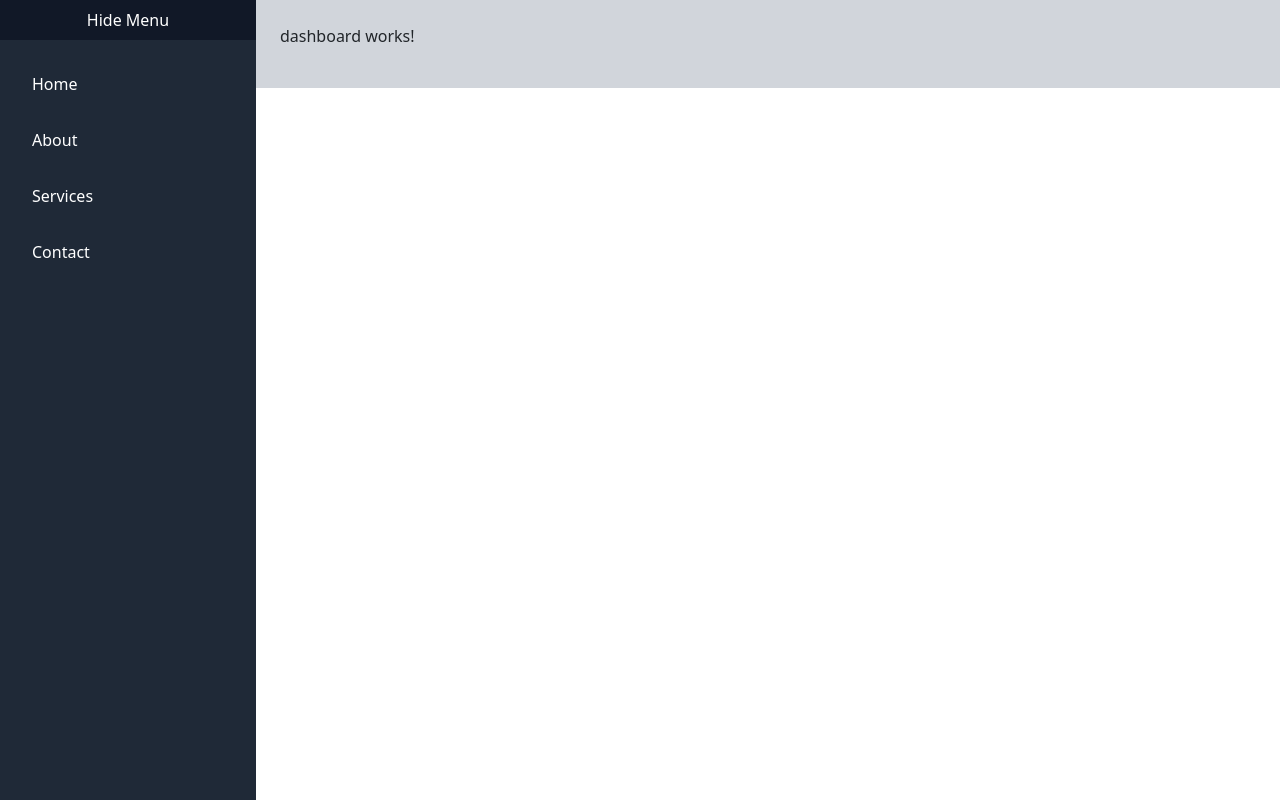
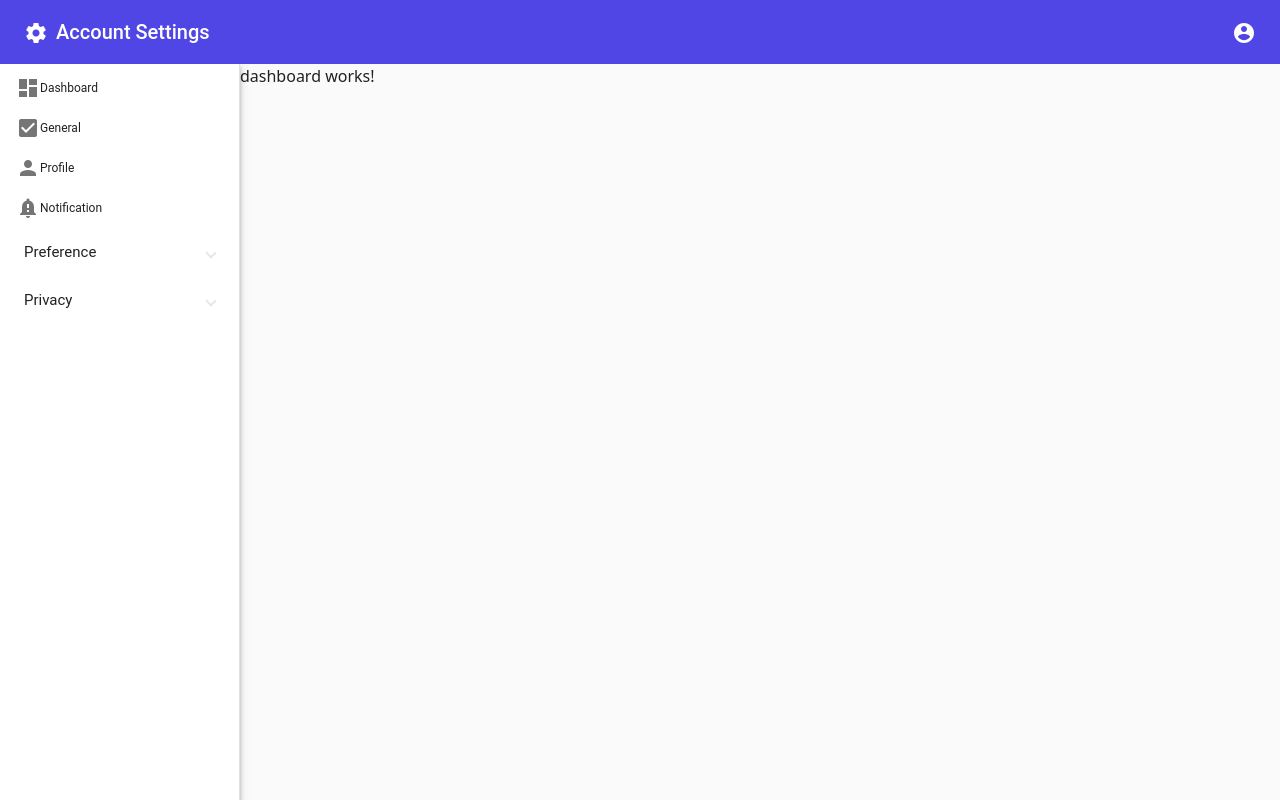
Before and after one commit to Devopsguyindia/MPOSupplier, an Angular app: page /dashboard in a window 1280 px wide. Built offline with nearby package versions, Linux system fonts and the light colour scheme.

Commit message:
Add material sidebar

```diff
--- a/src/app/pages/main-layout/main-layout.component.html
+++ b/src/app/pages/main-layout/main-layout.component.html
@@ -1,45 +1,64 @@
-<div class="flex h-screen">
-  <!-- Sidebar -->
-  <div
-    class="fixed inset-y-0 left-0 transform transition-all duration-200 ease-in-out bg-gray-800 text-white z-50 flex flex-col"
-    [ngClass]="{
-      '-translate-x-full': !menuOpen,
-      'translate-x-0': menuOpen,
-      'w-64': menuOpen,
-      'w-16': !menuOpen
-    }"
-  >
-    <!-- Toggle button at the top of the sidebar -->
-    <button *ngIf="menuOpen" class="text-white px-4 py-2 bg-gray-900" (click)="toggleMenu()">
-      {{ menuOpen ? 'Hide Menu' : 'Show Menu' }}
+<div class="full-screen-container">
+  <mat-toolbar class="custom-toolbar" >
+    <!-- Toolbar content remains the same -->
+    <button mat-icon-button matTooltip="Application Menu" (click)="sidenav.toggle()">
+        <mat-icon>settings</mat-icon>
     </button>
+    Account Settings
+    <span style="flex: 1 1 auto;"></span>
+    <div>
 
-    <!-- Menu content -->
-    <ul class="flex flex-col space-y-4 p-4" *ngIf="menuOpen">
-      <li class="hover:bg-gray-700 p-2 rounded">Home</li>
-      <li class="hover:bg-gray-700 p-2 rounded">About</li>
-      <li class="hover:bg-gray-700 p-2 rounded">Services</li>
-      <li class="hover:bg-gray-700 p-2 rounded">Contact</li>
-    </ul>
-  </div>
+        <button mat-icon-button matTooltip="My Account" [matMenuTriggerFor]="accountMenu">
+            <mat-icon>account_circle</mat-icon>
+        </button>
+        <mat-menu #accountMenu [overlapTrigger]="false" yPosition="below">
+            <button mat-menu-item routerLink="#">
+                <mat-icon>person</mat-icon><span>My Account</span>
+            </button>
+            <button mat-menu-item>
+                <mat-icon>help</mat-icon><span>Help</span>
+            </button>
+            <mat-divider></mat-divider>
+            <button mat-menu-item>
+                <mat-icon>exit_to_app</mat-icon>Logout
+            </button>
+        </mat-menu>
+    </div>
+  </mat-toolbar>
 
-  <!-- Main content area -->
-  <div
-    class="flex-1 transition-all duration-200 ease-in-out"
-    [ngClass]="{ 'ml-64': menuOpen, 'ml-16': !menuOpen }"
-  >
-    <!-- Toggle button for showing sidebar when hidden (both web and mobile view) -->
-    <button
-      class="fixed top-0 left-0 px-4 py-2 bg-gray-800 text-white z-50"
-      *ngIf="!menuOpen"
-      (click)="toggleMenu()"
-    >
-      Show Menu
-    </button>
-
-    <!-- Page content -->
-    <div class="p-4 bg-gray-300">
-      <router-outlet></router-outlet>
-    </div>
+  <div class="content-container">
+    <mat-sidenav-container style="height: 100%;">
+      <mat-sidenav #sidenav mode="side" [class.mat-elevation-z4]="true" style="width: 240px">
+        <mat-nav-list dense>
+          <!-- Sidenav content remains the same -->
+          <mat-list-item routerLink="#"><mat-icon>dashboard</mat-icon>Dashboard</mat-list-item>
+          <mat-list-item routerLink="#"><mat-icon>check_box</mat-icon>General</mat-list-item>
+          <mat-list-item routerLink="#"><mat-icon>person</mat-icon>Profile</mat-list-item>
+          <mat-list-item routerLink="#"><mat-icon>notification_important</mat-icon>Notification</mat-list-item>
+          <mat-expansion-panel [class.mat-elevation-z0]="true" dense>
+              <mat-expansion-panel-header>
+                  Preference
+              </mat-expansion-panel-header>
+              <mat-nav-list dense>
+                  <a mat-list-item routerLink="#"><mat-icon>attach_money</mat-icon>Billing</a>
+                  <a mat-list-item routerLink="#"><mat-icon>notification_important</mat-icon>Notification</a>
+              </mat-nav-list>
+          </mat-expansion-panel>
+          <mat-expansion-panel [class.mat-elevation-z0]="true" dense>
+              <mat-expansion-panel-header>
+                  Privacy
+              </mat-expansion-panel-header>
+              <mat-nav-list dense>
+                  <a mat-list-item routerLink="#"><mat-icon>person_add</mat-icon>Partnership Request</a>
+                  <a mat-list-item routerLink="#"><mat-icon>visibility</mat-icon>Profile Visibility</a>
+              </mat-nav-list>
+          </mat-expansion-panel>
+        </mat-nav-list>
+      </mat-sidenav>
+      <mat-sidenav-content>
+        <router-outlet>
+        </router-outlet>
+      </mat-sidenav-content>
+    </mat-sidenav-container>
   </div>
 </div>
--- a/src/app/pages/main-layout/main-layout.component.scss
+++ b/src/app/pages/main-layout/main-layout.component.scss
@@ -0,0 +1,18 @@
+.full-screen-container{
+  background-color: red;
+  height: 100%;
+}
+
+.content-container{
+  background-color: pink;
+  height: 100%;
+}
+
+:host ::ng-deep .custom-toolbar {
+  background-color: #4f46e5;
+  color: white;
+}
+
+:host ::ng-deep mat-sidenav mat-icon {
+  color: rgba(0, 0, 0, 0.54); /* Default grey color for Material icons */
+}
--- a/src/app/pages/main-layout/main-layout.component.ts
+++ b/src/app/pages/main-layout/main-layout.component.ts
@@ -1,4 +1,5 @@
-import { Component, OnInit } from '@angular/core';
+import { Component, OnInit, ViewChild } from '@angular/core';
+import { MatSidenav } from '@angular/material/sidenav';
 
 @Component({
   selector: 'app-main-layout',
@@ -6,6 +7,14 @@ import { Component, OnInit } from '@angular/core';
   styleUrls: ['./main-layout.component.scss']
 })
 export class MainLayoutComponent implements OnInit {
+
+  @ViewChild('sidenav') sidenav: MatSidenav;
+
+  ngAfterViewInit() {
+    setTimeout(() => {
+      this.sidenav.open();
+    });
+  }
 
   menuOpen = true;
 
--- a/src/app/pages/pages.module.ts
+++ b/src/app/pages/pages.module.ts
@@ -4,6 +4,7 @@ import { PagesComponent } from './pages.component';
 import { PagesRoutingModule } from './pages-routing.module';
 import { MainLayoutComponent } from './main-layout/main-layout.component';
 import { DashboardComponent } from './dashboard/dashboard.component';
+import { MaterialModule } from 'src/shared/material/material.module';
 
 
 
@@ -15,7 +16,8 @@ import { DashboardComponent } from './dashboard/dashboard.component';
   ],
   imports: [
     CommonModule,
-    PagesRoutingModule
+    PagesRoutingModule,
+    MaterialModule
   ]
 })
 export class PagesModule { }
--- a/src/styles.scss
+++ b/src/styles.scss
@@ -2,6 +2,12 @@
 @tailwind components;
 @tailwind utilities;
 
+html, body {
+  height: 100vh;
+  margin: 0;
+  padding: 0;
+  overflow: hidden;
+}
 
 .pointer-cursor {
     cursor: pointer;
```
